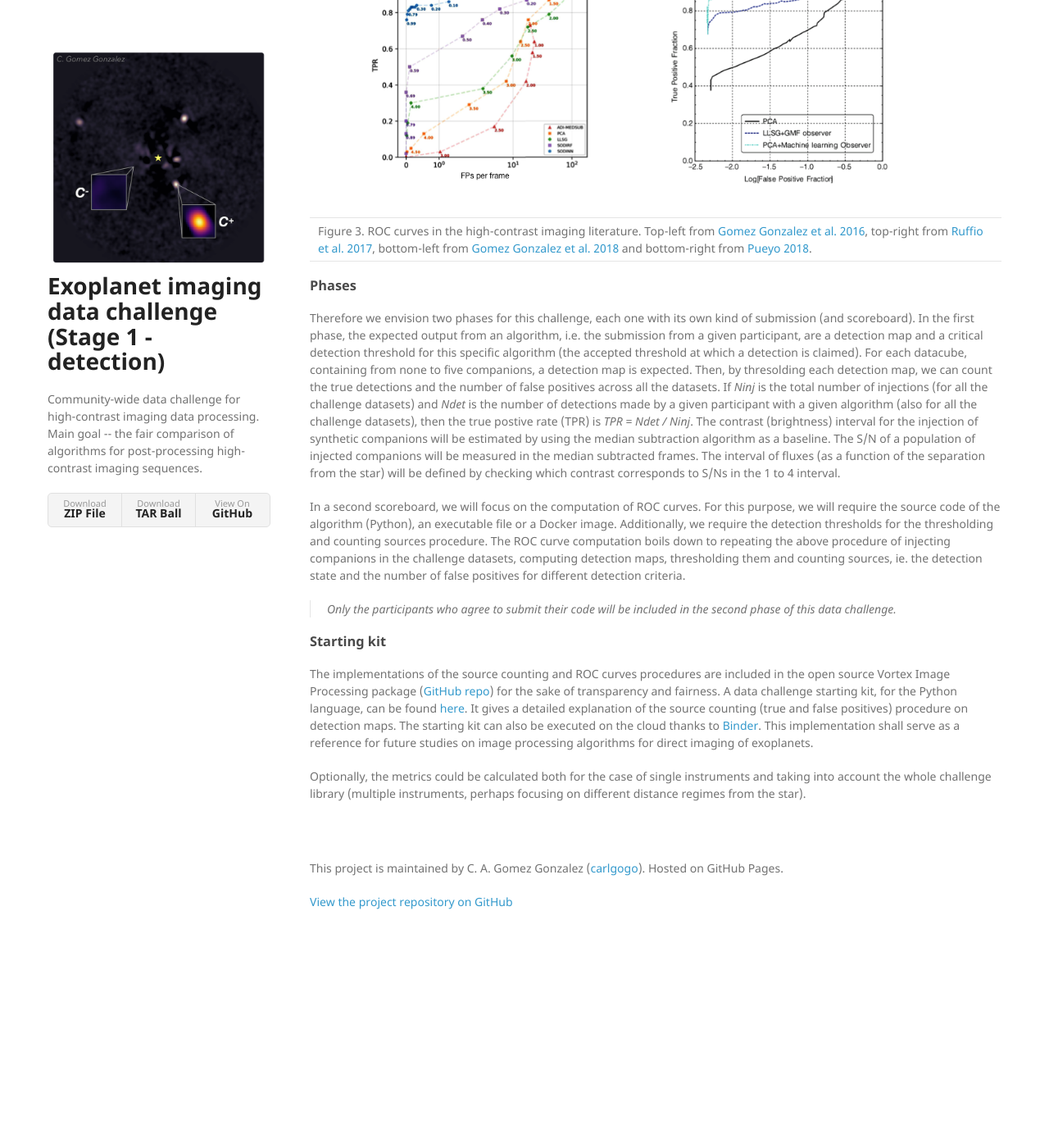
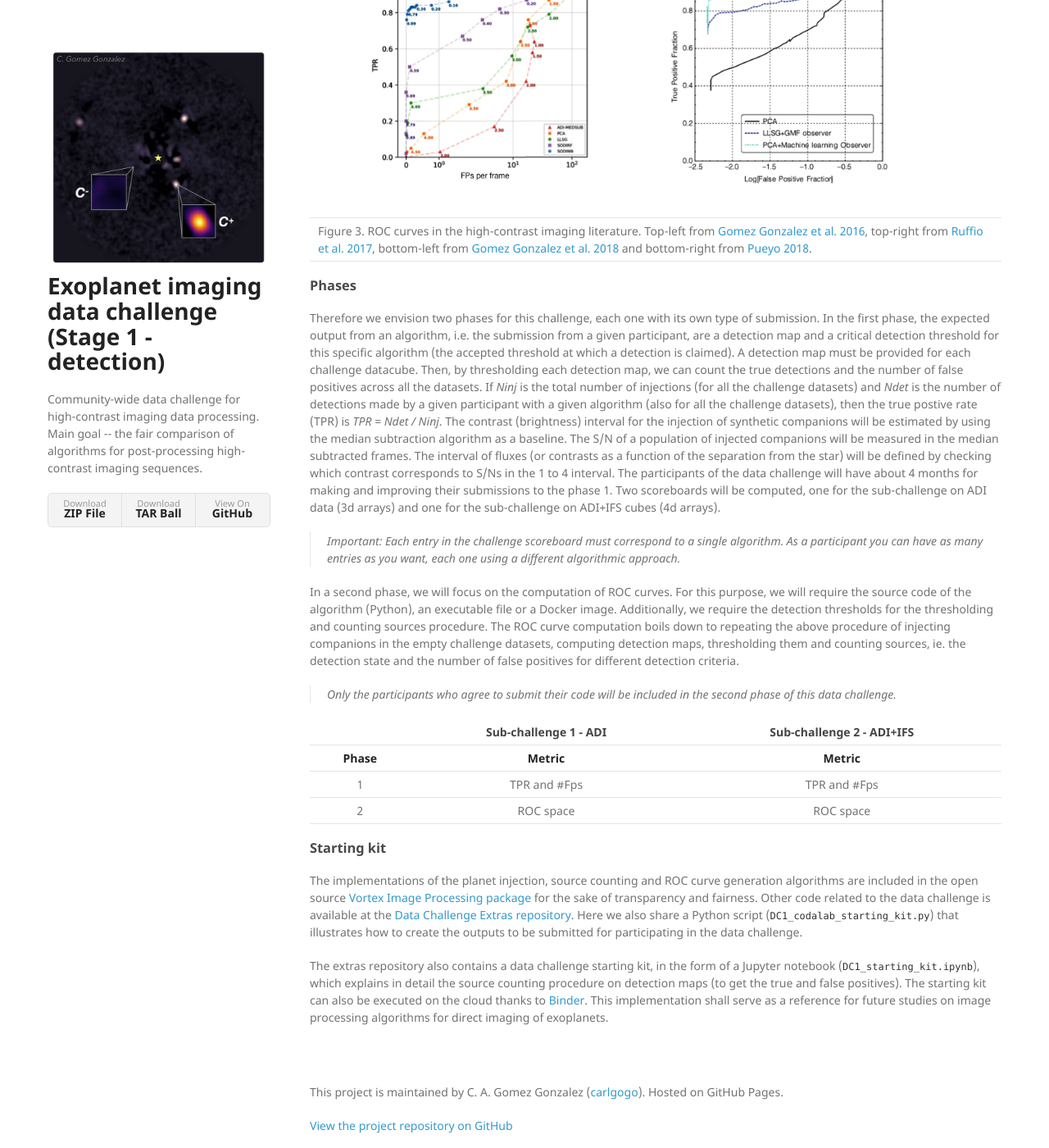
Before and after one commit to carlgogo/exoimaging_challenge, a Jekyll site: the page built from pages/metrics.md, in a window 1280 px wide and 1400 px high, scrolled down 763 px. Shown: the whole window at 82% size. Built offline with Jekyll 4.4.1, drawn with Linux system fonts in a browser that asks for light colours; nearby versions of some CDN libraries; our own code applies the rules of GitHub Pages for plain Markdown files; before the commit the page ends 1890 px from its top, so only the background shows below that.

Commit message:
Updating info on metrics

```diff
--- a/pages/metrics.md
+++ b/pages/metrics.md
@@ -6,14 +6,22 @@ This challenge is focusing on the exoplanet direct detection task. To measure th
 
 ### Phases
 
-Therefore we envision two phases for this challenge, each one with its own kind of submission (and scoreboard). In the first phase, the expected output from an algorithm, i.e. the submission from a given participant, are a detection map and a critical detection threshold for this specific algorithm (the accepted threshold at which a detection is claimed). For each datacube, containing from none to five companions, a detection map is expected. Then, by thresolding each detection map, we can count the true detections and the number of false positives across all the datasets. If *Ninj* is the total number of injections (for all the challenge datasets) and *Ndet* is the number of detections made by a given participant with a given algorithm (also for all the challenge datasets), then the true postive rate (TPR) is *TPR = Ndet / Ninj*. The contrast (brightness) interval for the injection of synthetic companions will be estimated by using the median subtraction algorithm as a baseline. The S/N of a population of injected companions will be measured in the median subtracted frames. The interval of fluxes (as a function of the separation from the star) will be defined by checking which contrast corresponds to S/Ns in the 1 to 4 interval.
+Therefore we envision two phases for this challenge, each one with its own type of submission. In the first phase, the expected output from an algorithm, i.e. the submission from a given participant, are a detection map and a critical detection threshold for this specific algorithm (the accepted threshold at which a detection is claimed). A detection map must be provided for each challenge datacube. Then, by thresholding each detection map, we can count the true detections and the number of false positives across all the datasets. If *Ninj* is the total number of injections (for all the challenge datasets) and *Ndet* is the number of detections made by a given participant with a given algorithm (also for all the challenge datasets), then the true postive rate (TPR) is *TPR = Ndet / Ninj*. The contrast (brightness) interval for the injection of synthetic companions will be estimated by using the median subtraction algorithm as a baseline. The S/N of a population of injected companions will be measured in the median subtracted frames. The interval of fluxes (or contrasts as a function of the separation from the star) will be defined by checking which contrast corresponds to S/Ns in the 1 to 4 interval. The participants of the data challenge will have about 4 months for making and improving their submissions to the phase 1. Two scoreboards will be computed, one for the sub-challenge on ADI data (3d arrays) and one for the sub-challenge on ADI+IFS cubes (4d arrays).
 
-In a second scoreboard, we will focus on the computation of ROC curves. For this purpose, we will require the source code of the algorithm (Python), an executable file or a Docker image. Additionally, we require the detection thresholds for the thresholding and counting sources procedure. The ROC curve computation boils down to repeating the above procedure of injecting companions in the challenge datasets, computing detection maps, thresholding them and counting sources, ie. the detection state and the number of false positives for different detection criteria.
+> Important: Each entry in the challenge scoreboard must correspond to a single algorithm. As a participant you can have as many entries as you want, each one using a different algorithmic approach.
+
+In a second phase, we will focus on the computation of ROC curves. For this purpose, we will require the source code of the algorithm (Python), an executable file or a Docker image. Additionally, we require the detection thresholds for the thresholding and counting sources procedure. The ROC curve computation boils down to repeating the above procedure of injecting companions in the empty challenge datasets, computing detection maps, thresholding them and counting sources, ie. the detection state and the number of false positives for different detection criteria.
 
 > Only the participants who agree to submit their code will be included in the second phase of this data challenge.
 
+|           |Sub-challenge 1 - ADI  |Sub-challenge 2 - ADI+IFS
+|:--:       |:--:                   |:--:
+|**Phase**  |**Metric**             |**Metric**
+| 1         |TPR and #Fps           |TPR and #Fps
+| 2         |ROC space              |ROC space
+
 ### Starting kit
 
-The implementations of the source counting and ROC curves procedures are included in the open source Vortex Image Processing package ([GitHub repo](https://github.com/vortex-exoplanet/VIP)) for the sake of transparency and fairness. A data challenge starting kit, for the Python language, can be found [here](https://github.com/carlgogo/exoimaging_challenge_extras). It gives a detailed explanation of the source counting (true and false positives) procedure on detection maps. The starting kit can also be executed on the cloud thanks to [Binder](https://mybinder.org/v2/gh/carlgogo/exoimaging_challenge_extras/master). This implementation shall serve as a reference for future studies on image processing algorithms for direct imaging of exoplanets.
+The implementations of the planet injection, source counting and ROC curve generation algorithms are included in the open source [Vortex Image Processing package](https://github.com/vortex-exoplanet/VIP) for the sake of transparency and fairness. Other code related to the data challenge is available at the [Data Challenge Extras repository](https://github.com/carlgogo/exoimaging_challenge_extras). Here we also share a Python script (``DC1_codalab_starting_kit.py``) that illustrates how to create the outputs to be submitted for participating in the data challenge.
 
-Optionally, the metrics could be calculated both for the case of single instruments and taking into account the whole challenge library (multiple instruments, perhaps focusing on different distance regimes from the star).
+The extras repository also contains a data challenge starting kit, in the form of a Jupyter notebook (``DC1_starting_kit.ipynb``), which explains in detail the source counting procedure on detection maps (to get the true and false positives). The starting kit can also be executed on the cloud thanks to [Binder](https://mybinder.org/v2/gh/carlgogo/exoimaging_challenge_extras/master). This implementation shall serve as a reference for future studies on image processing algorithms for direct imaging of exoplanets.
```
